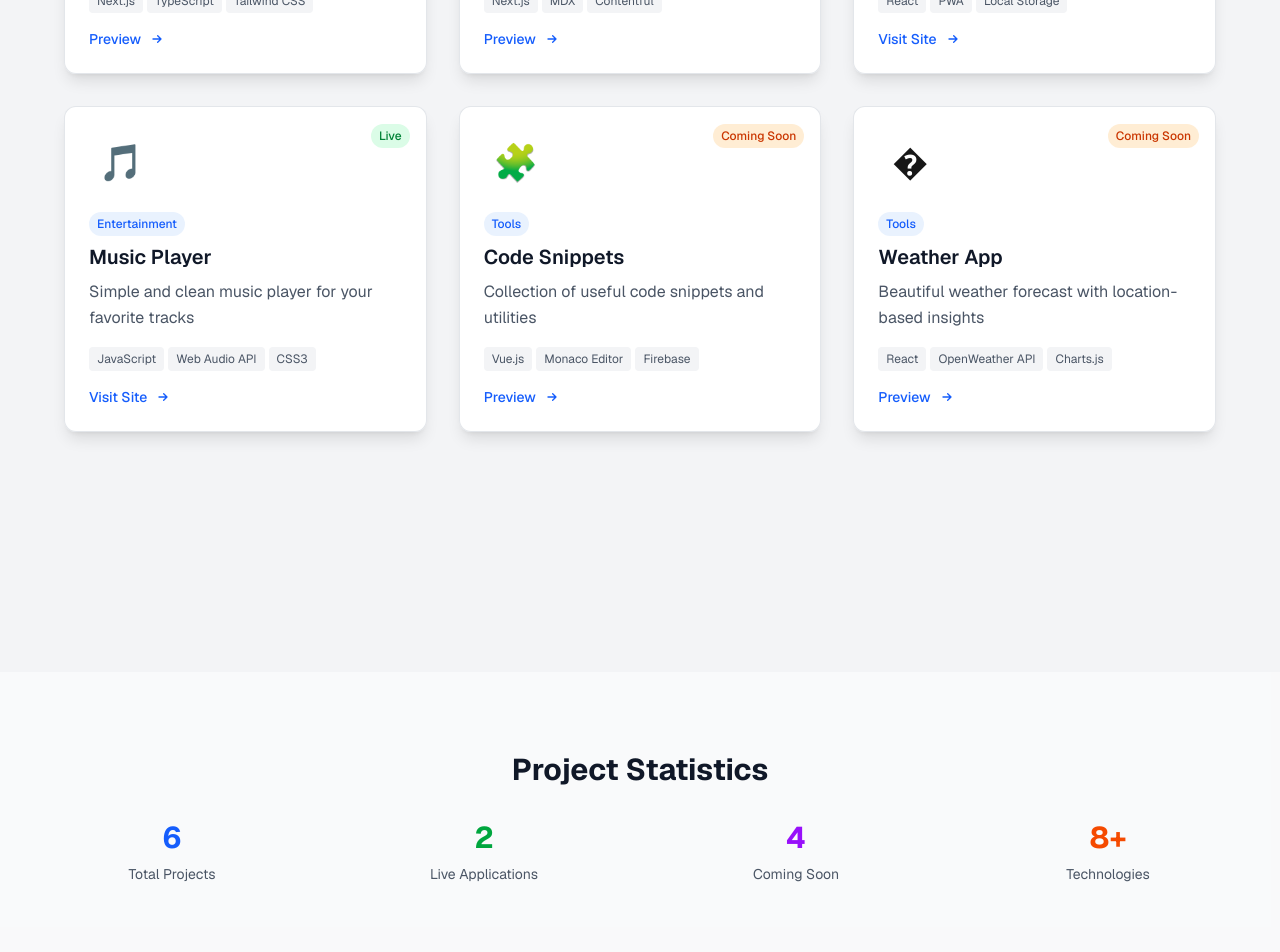
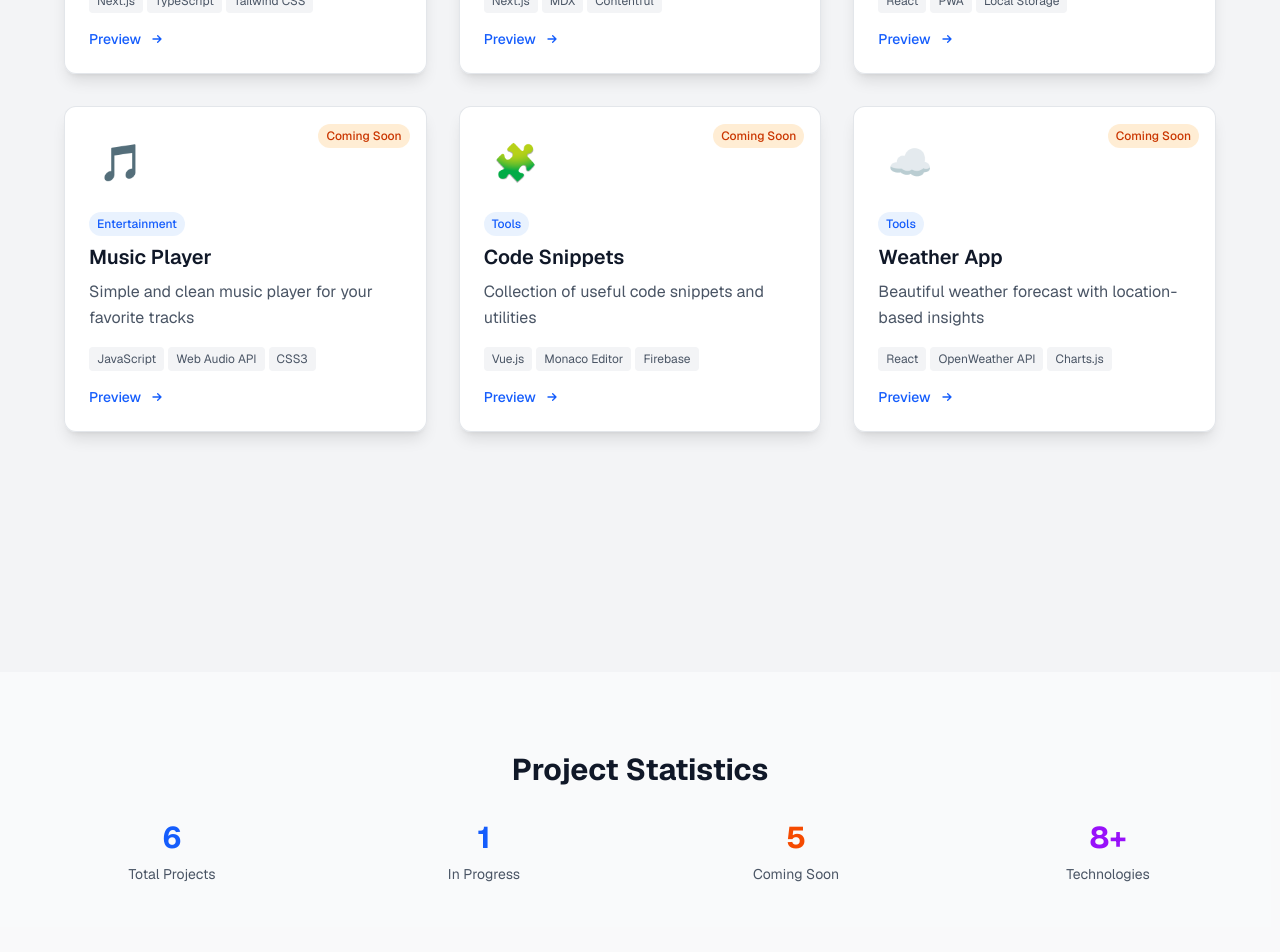
Before and after one commit to KaitoJD/KaitoHub, a Next.js app: page / in a window 1280 px wide. Shown: the part 1360-2312 px from the top of the page. Built offline with nearby package versions, Linux system fonts and the light colour scheme.

Commit message:
update project statuses

```diff
--- a/src/app/page.tsx
+++ b/src/app/page.tsx
@@ -9,7 +9,7 @@ export default function Home() {
       href: 'https://portfolio.kaitojd.me',
       icon: '💼',
       category: 'Professional',
-      status: 'Coming Soon',
+      status: 'In Progress',
       tech: ['Next.js', 'TypeScript', 'Tailwind CSS']
     },
     {
@@ -27,7 +27,7 @@ export default function Home() {
       href: 'https://pomodoro.kaitojd.me',
       icon: '🍅',
       category: 'Tools',
-      status: 'Live',
+      status: 'Coming Soon',
       tech: ['React', 'PWA', 'Local Storage']
     },
     {
@@ -36,7 +36,7 @@ export default function Home() {
       href: 'https://music.kaitojd.me',
       icon: '🎵',
       category: 'Entertainment',
-      status: 'Live',
+      status: 'Coming Soon',
       tech: ['JavaScript', 'Web Audio API', 'CSS3']
     },
     {
@@ -52,7 +52,7 @@ export default function Home() {
       name: 'Weather App',
       description: 'Beautiful weather forecast with location-based insights',
       href: 'https://weather.kaitojd.me',
-      icon: '�️',
+      icon: '☁️',
       category: 'Tools',
       status: 'Coming Soon',
       tech: ['React', 'OpenWeather API', 'Charts.js']
@@ -118,13 +118,15 @@ export default function Home() {
                 href={project.href}
                 target="_blank"
                 rel="noopener noreferrer"
-                className="group bg-white/95 dark:bg-slate-800/95 backdrop-blur-sm rounded-xl shadow-lg hover:shadow-2xl p-6 transition-all duration-100 hover:scale-[1.03] border border-gray-300/60 dark:border-slate-600/60 relative z-10 hover:z-50 transform-gpu"
+                className="group bg-white/95 dark:bg-slate-800/95 backdrop-blur-sm rounded-xl shadow-lg hover:shadow-2xl p-6 transition-all duration-300 transform hover:scale-105 hover:shadow-lg border border-gray-300/60 dark:border-slate-600/60 relative z-10 hover:z-50 transform-gpu"
               >
                 {/* Status Badge */}
                 <div className="absolute top-4 right-4">
                   <span className={`px-2 py-1 text-xs font-medium rounded-full ${
                     project.status === 'Live'
                       ? 'bg-green-100 dark:bg-green-900/30 text-green-700 dark:text-green-300'
+                      : project.status === 'In Progress'
+                      ? 'bg-blue-100 dark:bg-blue-900/30 text-blue-700 dark:text-blue-300'
                       : 'bg-orange-100 dark:bg-orange-900/30 text-orange-700 dark:text-orange-300'
                   }`}>
                     {project.status}
@@ -177,15 +179,15 @@ export default function Home() {
               <div className="text-gray-600 dark:text-gray-200 text-sm">Total Projects</div>
             </div>
             <div className="text-center">
-              <div className="text-3xl font-bold text-green-600 dark:text-green-300 mb-2">2</div>
-              <div className="text-gray-600 dark:text-gray-200 text-sm">Live Applications</div>
+              <div className="text-3xl font-bold text-blue-600 dark:text-blue-300 mb-2">1</div>
+              <div className="text-gray-600 dark:text-gray-200 text-sm">In Progress</div>
             </div>
             <div className="text-center">
-              <div className="text-3xl font-bold text-purple-600 dark:text-purple-300 mb-2">4</div>
+              <div className="text-3xl font-bold text-orange-600 dark:text-orange-300 mb-2">5</div>
               <div className="text-gray-600 dark:text-gray-200 text-sm">Coming Soon</div>
             </div>
             <div className="text-center">
-              <div className="text-3xl font-bold text-orange-600 dark:text-orange-300 mb-2">8+</div>
+              <div className="text-3xl font-bold text-purple-600 dark:text-purple-300 mb-2">8+</div>
               <div className="text-gray-600 dark:text-gray-200 text-sm">Technologies</div>
             </div>
           </div>
@@ -200,13 +202,13 @@ export default function Home() {
             Quick access to my most popular productivity and utility applications
           </p>
           <div className="grid grid-cols-1 md:grid-cols-2 gap-8 max-w-4xl mx-auto px-8 py-8" style={{ isolation: 'isolate' }}>
-            {projects.filter(p => p.status === 'Live').map((project) => (
+            {projects.filter(p => p.category === 'Tools').slice(0, 2).map((project) => (
               <a
                 key={project.name}
                 href={project.href}
                 target="_blank"
                 rel="noopener noreferrer"
-                className="group bg-white/95 dark:bg-slate-800/95 backdrop-blur-sm rounded-xl shadow-lg hover:shadow-2xl p-6 transition-all duration-100 hover:scale-[1.03] border border-gray-300/60 dark:border-slate-600/60 relative z-10 hover:z-50 transform-gpu"
+                className="group bg-white/95 dark:bg-slate-800/95 backdrop-blur-sm rounded-xl shadow-lg hover:shadow-2xl p-6 transition-all duration-300 transform hover:scale-105 hover:shadow-lg border border-gray-300/60 dark:border-slate-600/60 relative z-10 hover:z-50 transform-gpu"
               >
                 <div className="w-16 h-16 flex items-center justify-center mb-4 overflow-hidden">
                   <span className="text-4xl group-hover:scale-105 transition-transform duration-300 origin-center block">{project.icon}</span>
```
